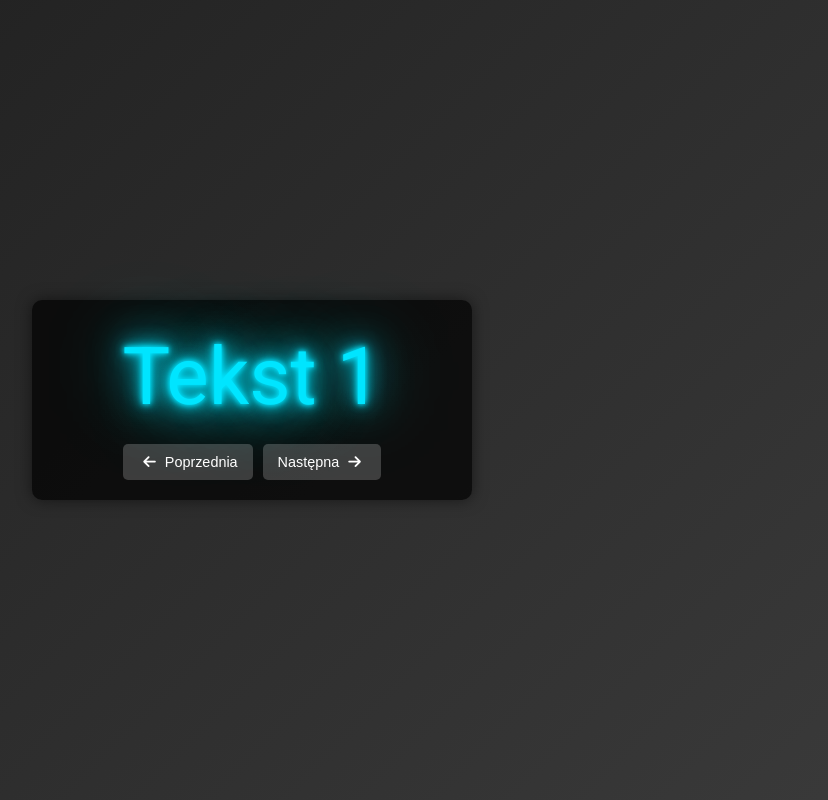
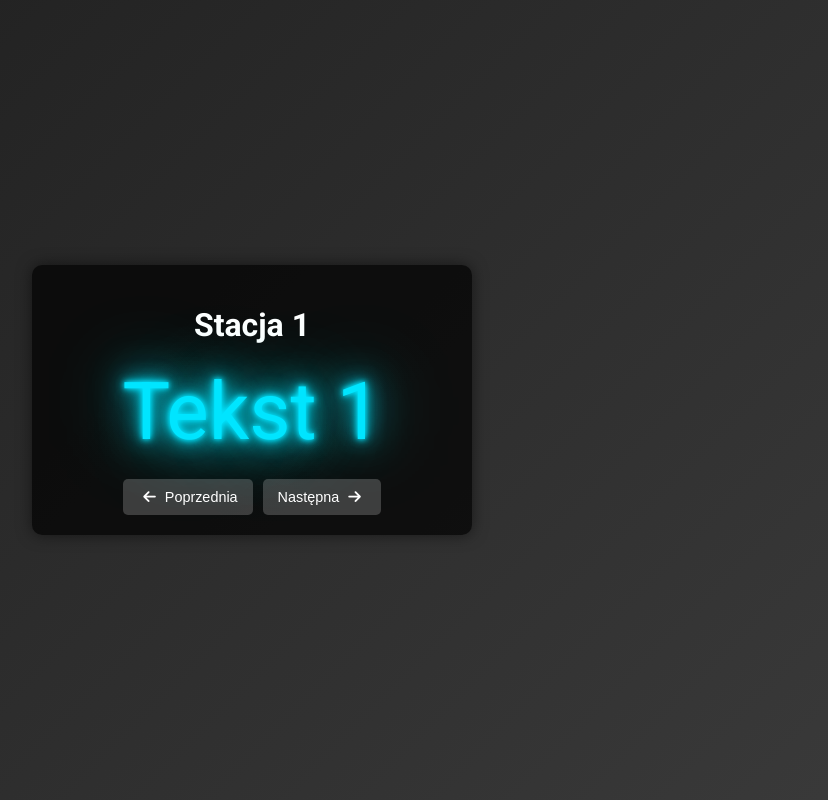
Before and after one commit to prolix-pl/radio, a plain HTML site: page index.html in a window 1280 px wide. Shown: the whole page, without its empty margins (388-1216 px from the left). Drawn offline with Linux system fonts and the light colour scheme.

Commit message:
Update index.html

```diff
--- a/index.html
+++ b/index.html
@@ -9,6 +9,7 @@
 <body>
     <div id="app">
         <div id="station-container">
+            <h1 id="station-title">Stacja 1</h1>
             <p id="station-text">Tekst 1</p>
         </div>
         <div class="buttons">
```
